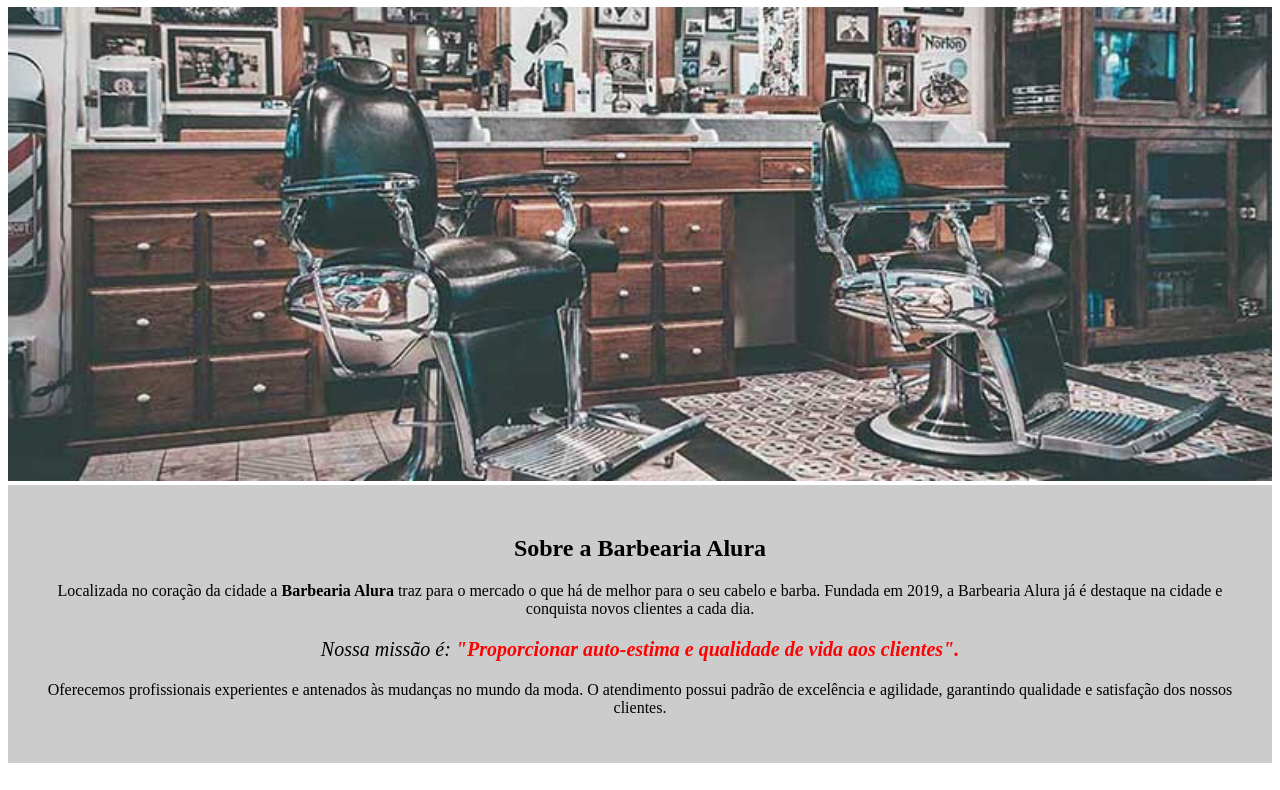
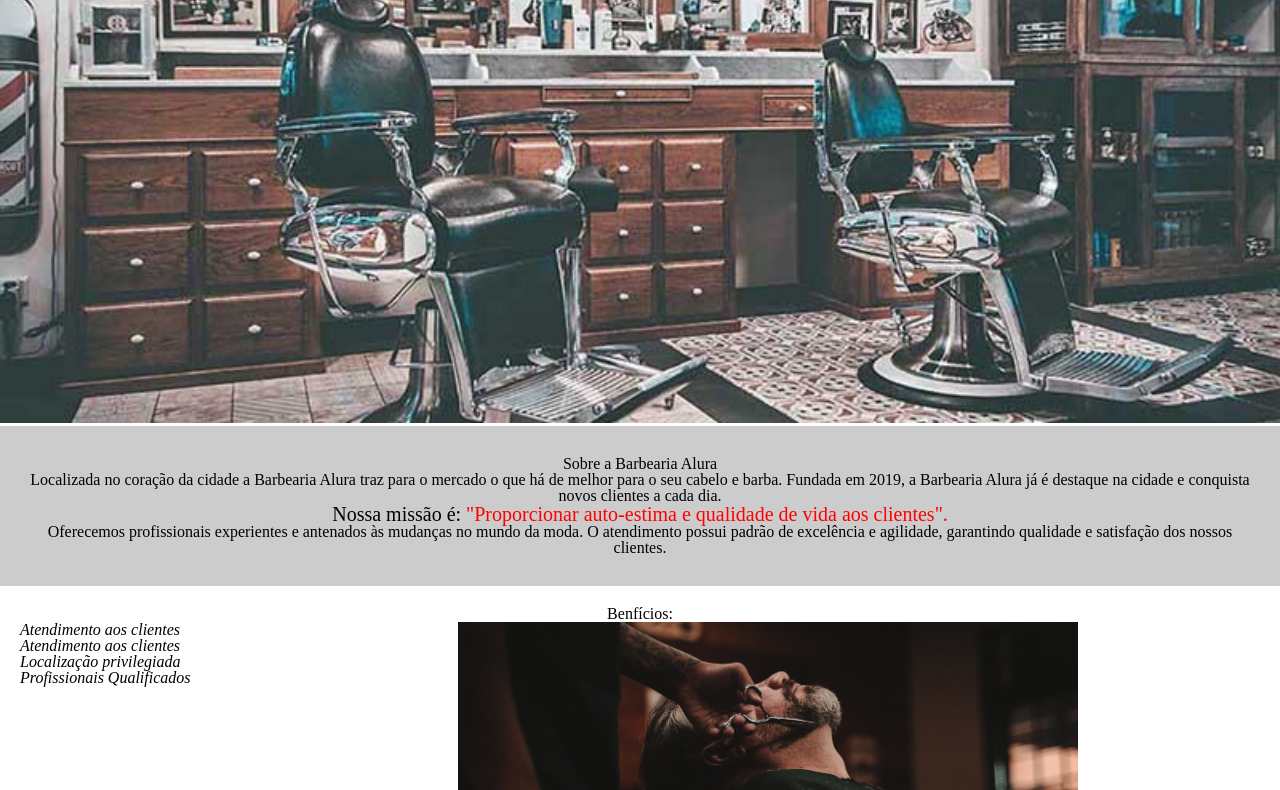
Before and after one commit to mariaclara000/primeiro-repositorio, a plain HTML site: page index.html in a window 1280 px wide. Shown: the part 73-863 px from the top of the page. Drawn offline with Linux system fonts and the light colour scheme.

Commit message:
Aula 9 21/11

```diff
--- a/index.html
+++ b/index.html
@@ -4,7 +4,7 @@
         <meta charset="UTF-8">
         <meta name="viewport" content="width=device-width, initial-scale=1.0">
         <title>Pagina principal</title>
-
+        <link rel="stylesheet" href="reset.css">
         <link rel="stylesheet" href="estilos.css">
 
     </head>
--- a/produtos.css
+++ b/produtos.css
@@ -3,6 +3,10 @@ header {
 }
 
 nav li {
+
+
+
+
     display: inline;
     max-width: 0 0 0 15px;
 }
--- /dev/null
+++ b/reset.css
@@ -0,0 +1,43 @@
+html, body, div, span, applet, object, iframe,
+h1, h2, h3, h4, h5, h6, p, blockquote, pre,
+a, abbr, acronym, address, big, cite, code,
+del, dfn, em, img, ins, kbd, q, s, samp,
+small, strike, strong, sub, sup, tt, var,
+b, u, i, center,
+dl, dt, dd, ol, ul, li,
+fieldset, form, label, legend,
+table, caption, tbody, tfoot, thead, tr, th, td,
+article, aside, canvas, details, embed,
+figure, figcaption, footer, header, hgroup,
+menu, nav, output, ruby, section, summary,
+time, mark, audio, video {
+    margin: 0;
+    padding: 0;
+    border: 0;
+    font-size: 100%;
+    font: inherit;
+    vertical-align: baseline;
+}
+/* HTML5 display-role reset for older browsers */
+article, aside, details, figcaption, figure,
+footer, header, hgroup, menu, nav, section {
+    display: block;
+}
+body {
+    line-height: 1;
+}
+ol, ul {
+    list-style: none;
+}
+blockquote, q {
+    quotes: none;
+}
+blockquote:before, blockquote:after,
+q:before, q:after {
+    content: '';
+    content: none;
+}
+table {
+    border-collapse: collapse;
+    border-spacing: 0;
+}
```
Also changed, not shown: produtos.html (+9 -0 lines).
